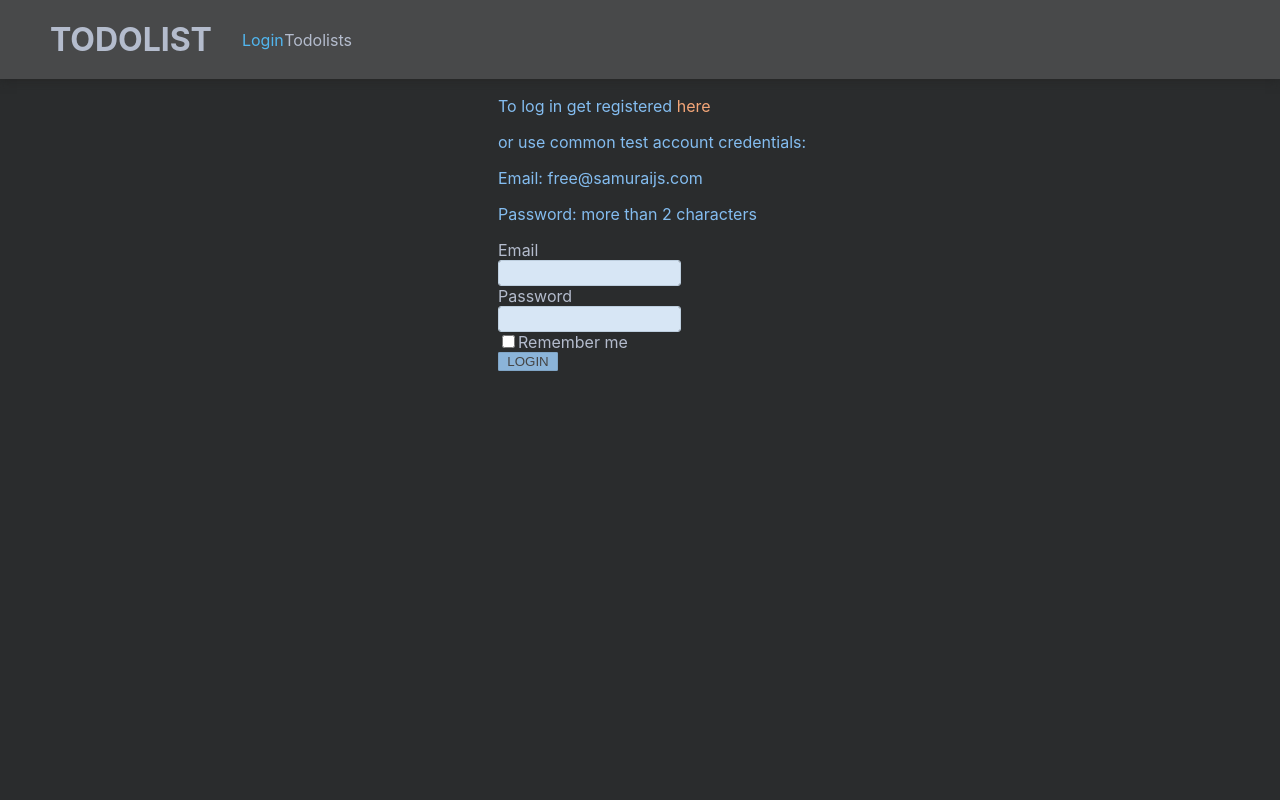
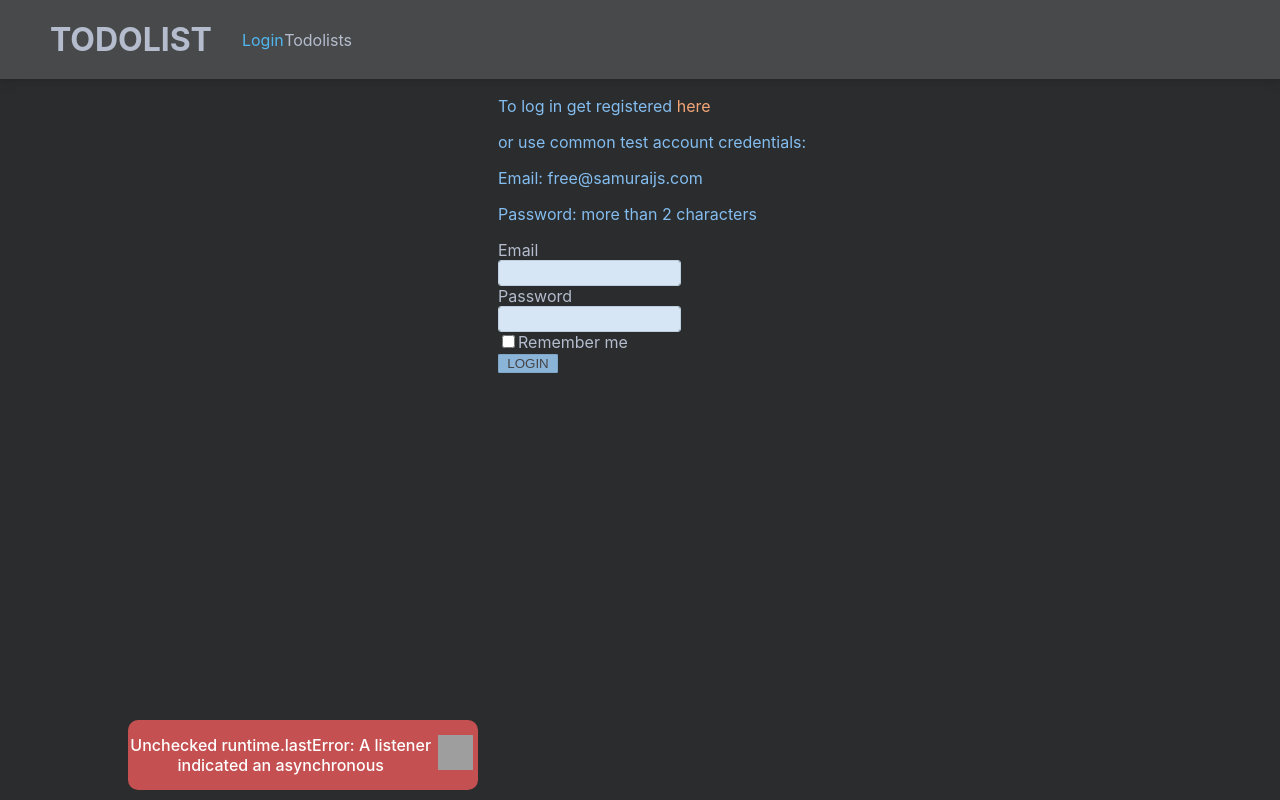
Before and after one commit to Red-K4tana/my-todolist, a React (Create React App) app: page /login in a window 1280 px wide. Built offline with nearby package versions, Linux system fonts and the light colour scheme; grey boxes are pictures that could not be loaded.

Commit message:
edit_close_error_button_image

```diff
--- a/src/App.tsx
+++ b/src/App.tsx
@@ -13,8 +13,7 @@ import {Fibonacci} from "./components/fibonacci/Fibonacci";
 
 export function App() {
     const appStatusRequest = useSelector<AppRootStateType, RequestStatusType>(state => state.app.status)
-    const error = useSelector<AppRootStateType, string | null>(state => state.app.error)
-    console.log('errorApp ', error)
+    const error = 'Unchecked runtime.lastError: A listener indicated an asynchronous'/*useSelector<AppRootStateType, string | null>(state => state.app.error)*/
     return (
     <div className={sl.app}>
       <header className={sl.appHeader}>
--- a/src/components/Button/Button.tsx
+++ b/src/components/Button/Button.tsx
@@ -6,15 +6,20 @@ type ButtonPropsType = {
     callback: () => void
     style?: string
     disabled?: boolean
+    classNameSpanButton?: string
 }
 
 export const Button = (props: ButtonPropsType) => {
 
     return (
+        <label className={props.classNameSpanButton}>
             <button className={`${sl.button} ${props.style} `}
                     onClick={()=>props.callback()}
             >
                 {props.name}
             </button>
+            <span></span>
+        </label>
+
 );
 }
--- a/src/components/ErrorSkackbar/ErrorSnackbar.module.css
+++ b/src/components/ErrorSkackbar/ErrorSnackbar.module.css
@@ -20,20 +20,28 @@
     text-align: center;
     color: white;
     font-weight: 500;
-    background-color: #ed5b5b;
+    background-color: rgba(237, 91, 91, 0.8);
     border-radius: 10px;
 }
 .closeErrorButton {
-    position: relative;
-    top: 86%;
-    left: 35%;
-    width: 25px;
+    display: none;
+/*    width: 25px;
     height: 25px;
     background-color: #ed5b5b;
     border: 1px solid white;
     border-radius: 50%;
-
+    margin-right: 10px*/;
 }
+.classNameSpanCloseError {
+    display: inline-block;
+    width: 35px;
+    height: 35px;
+    margin-right: 5px;
+    margin-left: 5px;
+    padding: 17px;
+    background-image: url("https://img.icons8.com/wired/35/000000/cancel--v1.png");
+}
+/*"https://img.icons8.com/carbon-copy/30/null/cancel.png" "https://img.icons8.com/plasticine/30/null/cancel.png"*/
 
 @keyframes slide {
     0% {width: 0;}
--- a/src/components/ErrorSkackbar/ErrorSnackbar.tsx
+++ b/src/components/ErrorSkackbar/ErrorSnackbar.tsx
@@ -13,8 +13,6 @@ export const ErrorSnackbar = (props: ErrorPropsType) => {
     const dispatch = useAppDispatch()
     const [closedError, setClosedError] = useState<boolean>(false)
 
-    console.log('ErrorSnackbar ', props.error)
-
     useEffect(()=>{
         dispatch(setAppStatusAC('failed'))
     },[])
@@ -28,8 +26,11 @@ export const ErrorSnackbar = (props: ErrorPropsType) => {
         <>{props.error && <div className={`${sl.snackbar} ${sl.slideSnackbar} ${closedError && sl.closedSnackbar} `}>
                 <div className={sl.snackbar__row}>
                     {props.error}
+                    <Button name={'X'} callback={closeErrorHandler}
+                            style={sl.closeErrorButton}
+                            classNameSpanButton={sl.classNameSpanCloseError}
+                    />
                 </div>
-            <Button name={'X'} callback={closeErrorHandler} style={sl.closeErrorButton}/>
             </div>
         }
 
```
Lines whose indentation alone changed are shown as unchanged.
